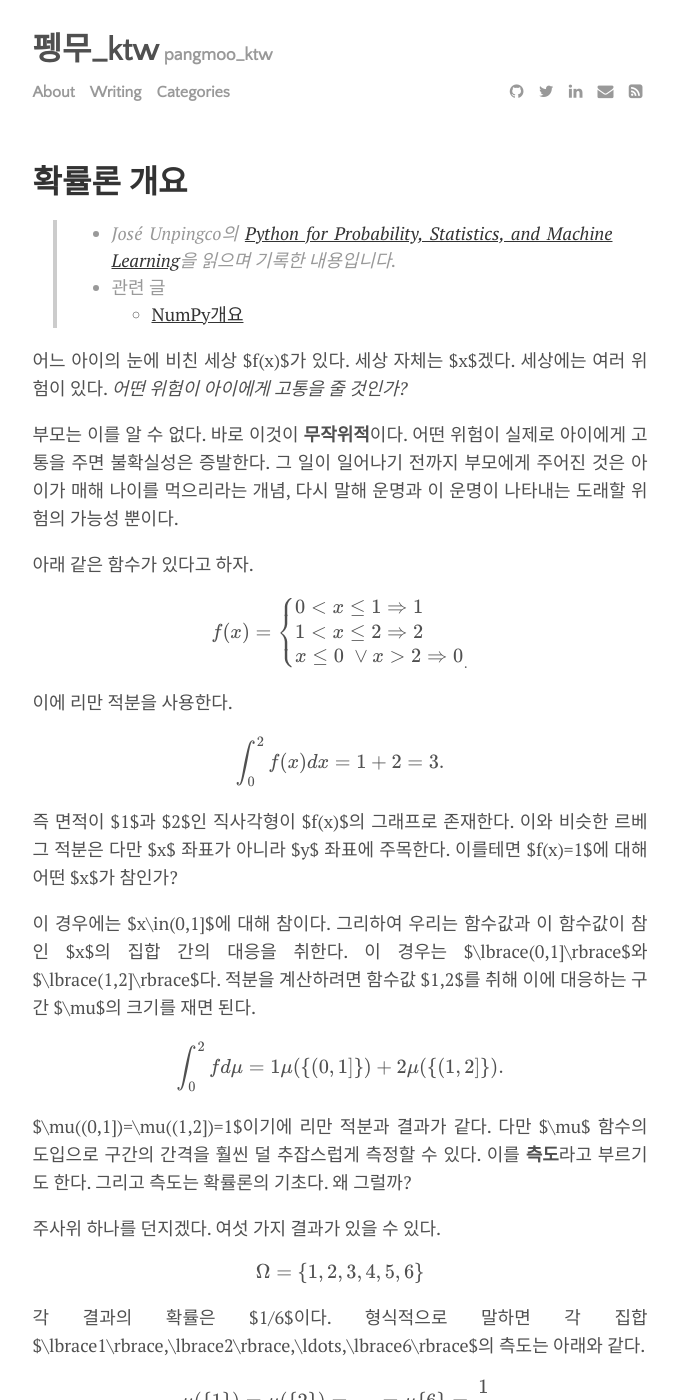
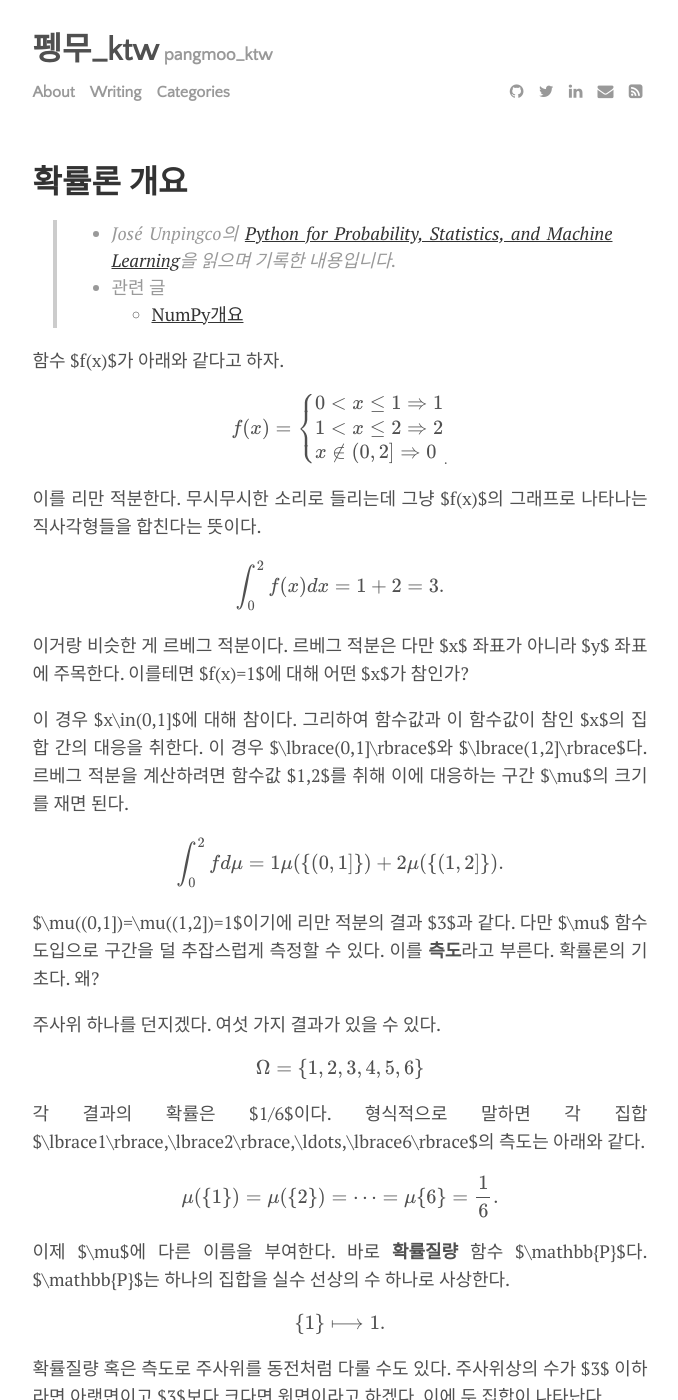
Before and after one commit to pangmoo-KTW/pangmoo-KTW, a Jekyll site: the page built from _posts/2023-07-23-pythonML02.md, in a window 1280 px wide and 1400 px high. Shown: the whole window, without its empty margins (300-978 px from the left). Built offline with Jekyll 4.4.1, drawn with Linux system fonts in a browser that asks for light colours; formulas are drawn with MathJax 3; comment, search, counter and statistics services are not loaded; some of the changed text lies outside the part shown.

Commit message:
pythonML02 어느 정도 마무리

````diff
--- a/_posts/2023-07-23-pythonML02.md
+++ b/_posts/2023-07-23-pythonML02.md
@@ -10,48 +10,39 @@ tags: [MachineLearning]
 > - 관련 글
 >   - [NumPy개요](https://pangmoo-ktw.github.io/pangmoo-KTW/pythonML01)
 
-어느 아이의 눈에 비친 세상 $f(x)$가 있다.
-세상 자체는 $x$겠다.
-세상에는 여러 위험이 있다.
-*어떤 위험이 아이에게 고통을 줄 것인가?*
-
-부모는 이를 알 수 없다.
-바로 이것이 **무작위적**이다.
-어떤 위험이 실제로 아이에게 고통을 주면 불확실성은 증발한다.
-그 일이 일어나기 전까지 부모에게 주어진 것은 아이가 매해 나이를 먹으리라는 개념, 다시 말해 운명과 이 운명이 나타내는 도래할 위험의 가능성 뿐이다.
-
-아래 같은 함수가 있다고 하자.
+함수 $f(x)$가 아래와 같다고 하자.
 
 $$
 f(x) = \begin{cases}0 < x \leq 1 \Rightarrow 1 \\
        1 < x \leq 2 \Rightarrow 2 \\
-       x\leq 0\; \vee x>2 \Rightarrow 0\end{cases}_.
+       x\notin (0,2] \Rightarrow 0\end{cases}_.
 $$
 
-이에 리만 적분을 사용한다.
+이를 리만 적분한다.
+무시무시한 소리로 들리는데 그냥 $f(x)$의 그래프로 나타나는 직사각형들을 합친다는 뜻이다.
 
 $$
 \int^2_0f(x)dx=1+2=3.
 $$
 
-즉 면적이 $1$과 $2$인 직사각형이 $f(x)$의 그래프로 존재한다.
-이와 비슷한 르베그 적분은 다만 $x$ 좌표가 아니라 $y$ 좌표에 주목한다.
+이거랑 비슷한 게 르베그 적분이다.
+르베그 적분은 다만 $x$ 좌표가 아니라 $y$ 좌표에 주목한다.
 이를테면 $f(x)=1$에 대해 어떤 $x$가 참인가?
 
-이 경우에는 $x\in(0,1]$에 대해 참이다.
-그리하여 우리는 함수값과 이 함수값이 참인 $x$의 집합 간의 대응을 취한다.
-이 경우는 $\lbrace(0,1]\rbrace$와 $\lbrace(1,2]\rbrace$다.
-적분을 계산하려면 함수값 $1,2$를 취해 이에 대응하는 구간 $\mu$의 크기를 재면 된다.
+이 경우 $x\in(0,1]$에 대해 참이다.
+그리하여 함수값과 이 함수값이 참인 $x$의 집합 간의 대응을 취한다.
+이 경우 $\lbrace(0,1]\rbrace$와 $\lbrace(1,2]\rbrace$다.
+르베그 적분을 계산하려면 함수값 $1,2$를 취해 이에 대응하는 구간 $\mu$의 크기를 재면 된다.
 
 $$
 \int^2_0fd\mu=1\mu(\lbrace(0,1]\rbrace) + 2\mu(\lbrace(1,2]\rbrace).
 $$
 
-$\mu((0,1])=\mu((1,2])=1$이기에 리만 적분과 결과가 같다.
-다만 $\mu$ 함수의 도입으로 구간의 간격을 훨씬 덜 추잡스럽게 측정할 수 있다.
-이를 **측도**라고 부르기도 한다.
-그리고 측도는 확률론의 기초다.
-왜 그럴까?
+$\mu((0,1])=\mu((1,2])=1$이기에 리만 적분의 결과 $3$과 같다.
+다만 $\mu$ 함수 도입으로 구간을 덜 추잡스럽게 측정할 수 있다.
+이를 **측도**라고 부른다.
+확률론의 기초다.
+왜?
 
 주사위 하나를 던지겠다.
 여섯 가지 결과가 있을 수 있다.
@@ -75,25 +66,24 @@ $$
 \lbrace1\rbrace\longmapsto 1.
 $$
 
-확률질량 혹은 측도를 통해 주사위를 동전처럼 다룰 수도 있다.
+확률질량 혹은 측도로 주사위를 동전처럼 다룰 수도 있다.
 주사위상의 수가 $3$ 이하라면 아랫면이고 $3$보다 크다면 윗면이라고 하겠다.
 이에 두 집합이 나타난다.
 
 $$
-\lbrace 1,2,3\rbrace,\quad\lbrace4,5,6\rbrace.
+\lbrace 1,2,3\rbrace,\lbrace4,5,6\rbrace.
 $$
 
-이들 집합이 겸치지 않는다는 점이 핵심이다.
-각 집합은 동일한 측도를 지닌다.
+핵심은 이들 집합이 겹치치지 않으며 동일한 측도를 지닌다는 사실이다.
 
 $$
-\mathbb{P}(\lbrace1,2,3\rbrace)=\frac{1}{2}=\mathbb(\lbrace4,5,6\rbrace).
+\mathbb{P}(\lbrace1,2,3\rbrace)=\frac{1}{2}=\mathbb{P}(\lbrace4,5,6\rbrace).
 $$
 
-여기까지는 실상 확률론이 필요 없다.
+사실 이 정도 얘기에는 확률론이 필요 없다.
 다만 주사위를 두 번 던진다고 하자.
-두 번의 주사위 던지기는 서로 **독립**이다.
-다시 말해 두 번의 주사위 던지기는 서로 영향을 미치지 않는다.
+이때 두 행동은 서로 **독립**이다.
+다시 말해 각 주사위 던지기는 서로 영향을 미치지 않는다.
 가능한 결과의 집합은 아래와 같다.
 
 $$
@@ -106,14 +96,15 @@ $$
 \mathbb{P}((1,2))=\mathbb{P}(\lbrace1\rbrace)\mathbb{P}(\lbrace2\rbrace)=\frac{1}{6^2}_.
 $$
 
-주사위를 두 번 던질 때 각 결과의 합이 $7$인 경우는 어떨까?
-우선 측도 함수부터 둬야 한다.
+실은 아직도 확률론이 필요 없다.
+하지만 주사위를 두 번 던질 때 각 결과의 합이 $7$을 구하라면 어떨까?
+우선 측도 함수부터 둔다.
 
 $$
 X:(a,b)\longmapsto (a+b).
 $$
 
-이어서 모든 $(a,b)$ 쌍을 그 합과 결합해야 한다.
+이어 모든 $(a,b)$ 쌍을 그 합과 결합해야 한다.
 파이썬으로 수행하면 아래와 같다.
 
 ```python
@@ -126,12 +117,11 @@ $$
 [(1, 6), (2, 5), (3, 4), (4, 3), (5, 2), (6, 1)]
 ```
 
-이제 각 요소(`item`)의 측도를 구해야 한다.
-독립을 가정했기에 `dinv`상의 개별 요소가 지니는 측도의 곱에 대한 합을 계산해야 한다.
-또한 각 요소의 확률은 $1/36$이다.
+이제 독립을 가정했기에 `dinv`상의 순서쌍 속 요소들이 지니는 측도의 곱을 합한다.
+물론 각 요소의 확률은 $1/36$이다.
 따라서 위 `dinv`상의 순서쌍 개수인 $6$을 $36$으로 나누면 된다.
 
-재밌는 점은 이 측도 함수가 `dinv`상의 순서쌍 개수 $2,3,\ldots,12$인 경우에 대한 확률을 자연스럽게 유도한다는 사실이다.
+재밌는 점은 측도 함수 $X$가 `dinv`상의 순서쌍 개수 $2,\ldots,12$인 경우에 대한 확률도 자연스럽게 유도한다는 사실이다.
 
 ```python
 >>> X = {i:len(j)/36. for i,j in dinv.items()}
@@ -139,7 +129,7 @@ $$
 {2: 0.027777777777777776, 3: 0.05555555555555555, 4: 0.08333333333333333, 5: 0.1111111111111111, 6: 0.1388888888888889, 7: 0.16666666666666666, 8: 0.1388888888888889, 9: 0.1111111111111111, 10: 0.08333333333333333, 11: 0.05555555555555555, 12: 0.027777777777777776}
 ```
 
-그런데 이런 귀결은 두 번의 주사위 던지기가 독립적이기에 가능하다.
+이런 귀결은 주사위를 던지는 두 번의 행동이 서로 독립적이라서 가능하다.
 독립이란 무엇인가?
 두 자유변수 $X$와 $Y$가 독립인 필요충분조건은 아래와 같다.
 
@@ -154,8 +144,8 @@ $$
 \mathbb{P}(X,Y,|Z)=\mathbb{P}(X|Z)\mathbb{P}(Y|Z).
 $$
 
-이에 두 독립 무작위 변수 $X_1,X_2\in\{0,1\}$가 있다고 하자.
-$Z=X_1+X_2$를 정의한다.
+이에 두 독립변수 $X_1,X_2\in\{0,1\}$가 있다고 하자.
+조건은 $Z=X_1+X_2$로 정의한다.
 즉 $Z\in\{0,1,2\}$다.
 $Z=1$인 경우는 아래와 같다.
 
@@ -172,7 +162,7 @@ $$
 \mathbb{P}(X_1=1,X_2=1|Z=1)=0\neq\mathbb{P}(X_1=1|Z=1)\mathbb{P}(X_2=1|Z=1).
 $$
 
-이처럼 조건이 독립에 영향을 미친다는 사실은 확률론 모형의 핵심 주제다.
+이처럼 조건이 독립에 영향을 미친다는 사실은 확률론의 근본 주제다.
 예제 하나만 보겠다.
 길이 $1$의 막대기를 세 조각으로 쪼갰다.
 이들 조각으로 삼각형을 만들 수 있는 확률은 얼마인가?
@@ -189,7 +179,14 @@ a &= X \\
 $$
 
 이때 $(a+b+c)/2$보다 $a,b,c$가 모두 작으면 세 조각은 삼각형을 이룬다.
-나머지는 파이썬에게 맡긴다.
+이것이 조건이다.
+작거나 말거나 둘 중 하나이기 때문에 $Y>X$에 대해 아래와 같다.
+
+$$
+\mathbb{P}(\textrm{삼각형이 존재한다})=\frac{1}{2^3}=\frac{1}{8}.
+$$
+
+파이썬으로 확인할 수도 있다.
 
 ```python
 >>> import numpy as np
````
Also changed, not shown: other parts of _posts/2023-07-23-pythonML02.md (+1 -1 lines).
